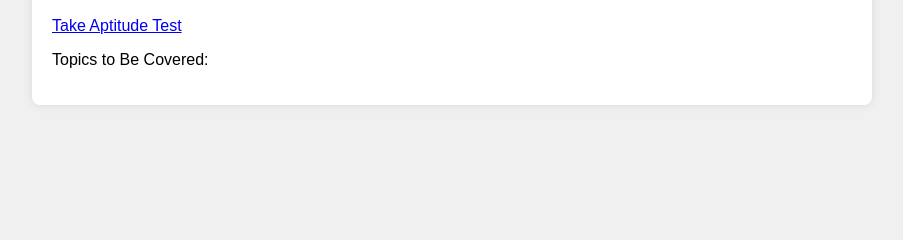
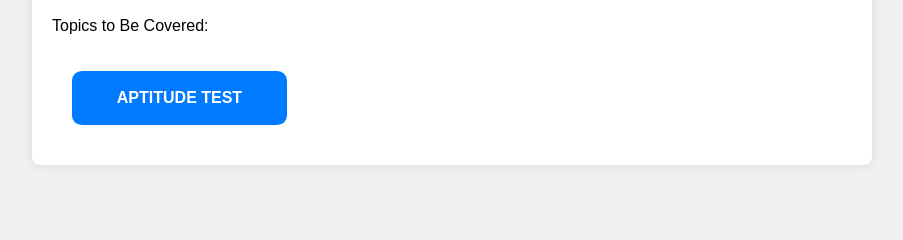
Before and after one commit to hacktoberfest-codex/Career-Navigator, a Flask app: template recommandation/templates/career_template.html in a window 1280 px wide. Shown: the part 193-433 px from the top of the page, without its empty margins (188-1091 px from the left). Run offline with Flask 3, Linux system fonts and the light colour scheme; the template is opened without the code that fills it, so the values that code supplies are empty.

Commit message:
Button Styled

```diff
--- a/recommandation/static/style.css
+++ b/recommandation/static/style.css
@@ -95,3 +95,30 @@ input[type="text"] {
 .career-security {
 	margin-top: 20px;
 }
+.apt-test-btn {
+	box-sizing: border-box;
+	appearance: none;
+	background-color: #007bff;
+	border-radius: 0.6em;
+	cursor: pointer;
+	align-self: center;
+	font-size: 1rem;
+	font-weight: 600;
+	line-height: 1;
+	margin: 20px;
+	padding: 1.2em 2.8em;
+	text-decoration: none;
+	text-align: center;
+	text-transform: uppercase;
+	border: none;
+	color: #fff;
+	transform: scale(1);
+	box-shadow: 0 0 10px 10px rgba(0, 0, 0, 0.22) inset, rgba(0, 0, 0, 0.22);
+	transition: all 0.4s ease-in-out;
+}
+.apt-test-btn:hover {
+	background-color: #fff;
+	color: #007bff;
+	border: 1px solid #007bff;
+	transform: scale(1.02);
+}
--- a/recommandation/templates/career_template.html
+++ b/recommandation/templates/career_template.html
@@ -1,10 +1,13 @@
 <!DOCTYPE html>
 <html lang="en">
 	<head>
-    <meta charset="UTF-8">
-    <meta name="viewport" content="width=device-width, initial-scale=1.0">
+		<meta charset="UTF-8" />
+		<meta name="viewport" content="width=device-width, initial-scale=1.0" />
 		<title>Career Details</title>
-    <link rel="stylesheet" href="{{ url_for('static', filename='style.css') }}">
+		<link
+			rel="stylesheet"
+			href="{{ url_for('static', filename='style.css') }}"
+		/>
 	</head>
 	<body>
 		<div class="container">
@@ -14,9 +17,6 @@
 			<p class="career-description">Job Description: {{ job_description }}</p>
 			<p class="career-security">Job Security: {{ job_security }}</p>
 
-        <!-- Add a button or link to take the aptitude test -->
-        <a href="/aptitude_test" class="aptitude-link">Take Aptitude Test</a>
-
 			<!-- Display topics to be covered -->
 			<p class="topics">Topics to Be Covered:</p>
 			<ul>
@@ -24,6 +24,11 @@
 				<li>{{ topic }}</li>
 				{% endfor %}
 			</ul>
+
+			<!-- Add a button or link to take the aptitude test -->
+			<a href="/aptitude_test" class="aptitude-link">
+				<button class="apt-test-btn">Aptitude Test</button>
+			</a>
 		</div>
 	</body>
 </html>
```
Also changed, not shown: recommandation/templates/index.html (+17 -14 lines). Lines whose indentation alone changed are shown as unchanged.
